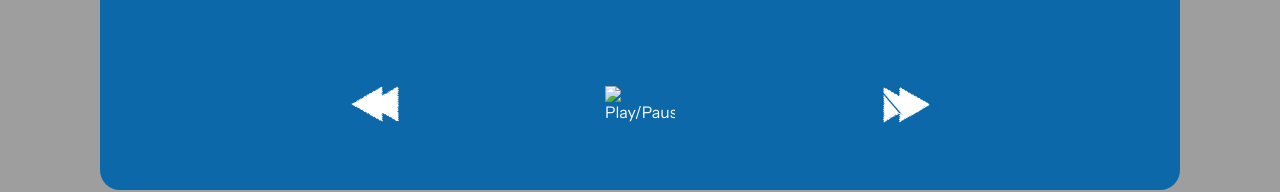
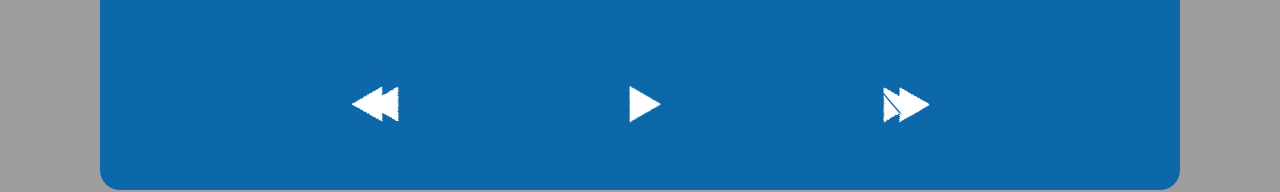
Before and after one commit to eavivanc/ZapadoodleProject, a website: page html/productdescription.html in a window 1280 px wide. Shown: the part 1645-1837 px from the top of the page. Drawn offline with nearby package versions, Linux system fonts and the light colour scheme; the site is published under a folder, as on GitHub Pages, so addresses that start at the root find nothing.

Commit message:
Update productdescription.html

```diff
--- a/html/productdescription.html
+++ b/html/productdescription.html
@@ -156,7 +156,7 @@
                         </div>
                         <div id = "walkthrough-nav">
                             <img id = back-button src = "../1x/back.png" alt = "Back">
-                            <img id = "play-pause" src = "/1x/play.png" alt = "Play/Pause">
+                            <img id = "play-pause" src = "../1x/play.png" alt = "Play/Pause">
                             <img id = "forward-button" src = "../1x/forward.png" alt = "Forward">
                         </div>
 
```
